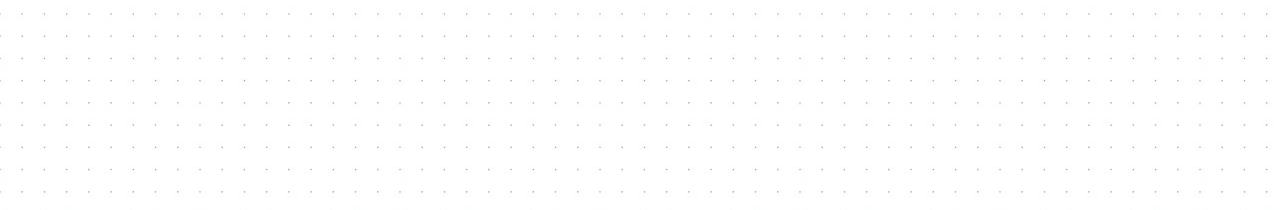
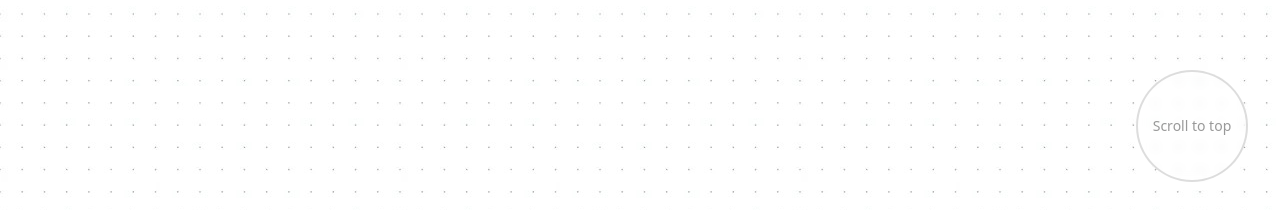
Before and after one commit to GentleHorse/ReactEssentials_v2, a React (Vite) app: page /redux in a window 1280 px wide. Shown: the part 586-796 px from the top of the page. Built offline with nearby package versions, Linux system fonts and the light colour scheme; a web font is replaced by a local one.

Commit message:
Created the scroll to top button component and implemented to each page

```diff
--- /dev/null
+++ b/src/components/UI/ScrollToTopButton.jsx
@@ -0,0 +1,34 @@
+export default function ScrollToTopButton({buttonPosition="right"}) {
+
+  let buttonPositionClassName = "flex flex-col";
+
+  if(buttonPosition==="center"){
+    buttonPositionClassName += " items-center"
+  }
+
+  if(buttonPosition==="left"){
+    buttonPositionClassName += " items-start ml-8"
+  }
+
+  if(buttonPosition==="right"){
+    buttonPositionClassName += " items-end mr-8"
+  }
+
+  return (
+    <section className="fixed bottom-8 w-full">
+      <div className={buttonPositionClassName}>
+        <button
+          className="w-28 h-28 p-2
+          text-sm text-[#1C1C1C]/45 hover:text-[#1C1C1C]/85 hover:font-bold
+          rounded-full backdrop-blur-sm bg-[#FFFFFF]/15 hover:bg-[#FFFFFF]/85
+          border-2 border-[#1C1C1C]/15"
+          onClick={() => {
+            window.scrollTo(0, 0);
+          }}
+        >
+          Scroll to top
+        </button>
+      </div>
+    </section>
+  );
+}
--- a/src/pages/Advanced.jsx
+++ b/src/pages/Advanced.jsx
@@ -1,5 +1,6 @@
-import Header from "../components/UI/Header";
-import PageTitle from "../components/UI/PageTitle";
+import Header from "../components/UI/Header.jsx";
+import PageTitle from "../components/UI/PageTitle.jsx";
+import ScrollToTopButton from "../components/UI/ScrollToTopButton.jsx";
 
 export default function AdvancedPage() {
   return (
@@ -7,6 +8,8 @@ export default function AdvancedPage() {
       <Header />
 
       <PageTitle>Advanced</PageTitle>
+
+      <ScrollToTopButton />
     </>
   );
 }
--- a/src/pages/Authentication.jsx
+++ b/src/pages/Authentication.jsx
@@ -1,5 +1,6 @@
-import Header from "../components/UI/Header";
-import PageTitle from "../components/UI/PageTitle";
+import Header from "../components/UI/Header.jsx";
+import PageTitle from "../components/UI/PageTitle.jsx";
+import ScrollToTopButton from "../components/UI/ScrollToTopButton.jsx";
 
 export default function AuthenticationPage() {
   return (
@@ -7,6 +8,8 @@ export default function AuthenticationPage() {
       <Header />
 
       <PageTitle>Authentication</PageTitle>
+
+      <ScrollToTopButton />
     </>
   );
 }
--- a/src/pages/Basics.jsx
+++ b/src/pages/Basics.jsx
@@ -5,6 +5,7 @@ import { BASICS_TOPICS_ARRAY } from "../topics-data.js";
 import Header from "../components/UI/Header.jsx";
 import PageTitle from "../components/UI/PageTitle.jsx";
 import TableOfContents from "../components/UI/TableOfContents.jsx";
+import ScrollToTopButton from "../components/UI/ScrollToTopButton.jsx";
 
 export default function BasicsPage() {
   const [topicId, setTopicId] = useState("tp1");
@@ -44,6 +45,8 @@ export default function BasicsPage() {
           </ul>
         </div>
       </section>
+
+      <ScrollToTopButton />
     </>
   );
 }
--- a/src/pages/Events.jsx
+++ b/src/pages/Events.jsx
@@ -2,6 +2,7 @@ import Header from "../components/UI/Header.jsx";
 import SectionWrapper from "../components/UI/SectionWrapper.jsx";
 import { MOUSE_EVENTS, DRAG_EVENTS } from "../topics-data.js";
 import PageTitle from "../components/UI/PageTitle.jsx";
+import ScrollToTopButton from "../components/UI/ScrollToTopButton.jsx";
 
 export default function EventsPage() {
   return (
@@ -33,6 +34,8 @@ export default function EventsPage() {
           ))}
         </ul>
       </SectionWrapper>
+
+      <ScrollToTopButton />
     </>
   );
 }
--- a/src/pages/Installation.jsx
+++ b/src/pages/Installation.jsx
@@ -4,6 +4,7 @@ import SectionWrapper from "../components/UI/SectionWrapper.jsx";
 import TopicWrapper from "../components/UI/TopicWrapper.jsx";
 import { INSTALLATION_TOPICS_ARRAY } from "../topics-data.js";
 import TableOfContents from "../components/UI/TableOfContents.jsx";
+import ScrollToTopButton from "../components/UI/ScrollToTopButton.jsx";
 
 export default function InstallationPage() {
   return (
@@ -19,6 +20,8 @@ export default function InstallationPage() {
           <TopicWrapper topics={INSTALLATION_TOPICS_ARRAY} />
         </ul>
       </SectionWrapper>
+
+      <ScrollToTopButton />
     </>
   );
 }
--- a/src/pages/ReactRouter.jsx
+++ b/src/pages/ReactRouter.jsx
@@ -1,5 +1,6 @@
-import Header from "../components/UI/Header";
-import PageTitle from "../components/UI/PageTitle";
+import Header from "../components/UI/Header.jsx";
+import PageTitle from "../components/UI/PageTitle.jsx";
+import ScrollToTopButton from "../components/UI/ScrollToTopButton.jsx";
 
 export default function ReactRouterPage() {
   return (
@@ -7,6 +8,8 @@ export default function ReactRouterPage() {
       <Header />
 
       <PageTitle>React Router</PageTitle>
+
+      <ScrollToTopButton />
     </>
   );
 }
--- a/src/pages/Redux.jsx
+++ b/src/pages/Redux.jsx
@@ -1,5 +1,6 @@
-import Header from "../components/UI/Header";
-import PageTitle from "../components/UI/PageTitle";
+import Header from "../components/UI/Header.jsx";
+import PageTitle from "../components/UI/PageTitle.jsx";
+import ScrollToTopButton from "../components/UI/ScrollToTopButton.jsx";
 
 export default function ReduxPage() {
   return (
@@ -7,6 +8,8 @@ export default function ReduxPage() {
       <Header />
 
       <PageTitle>Redux</PageTitle>
+
+      <ScrollToTopButton />
     </>
   );
 }
--- a/src/pages/Styling.jsx
+++ b/src/pages/Styling.jsx
@@ -5,6 +5,7 @@ import { STYLING_TOPICS_ARRAY } from "../topics-data.js";
 import Header from "../components/UI/Header.jsx";
 import PageTitle from "../components/UI/PageTitle.jsx";
 import TableOfContents from "../components/UI/TableOfContents.jsx";
+import ScrollToTopButton from "../components/UI/ScrollToTopButton.jsx";
 
 export default function StylingPage() {
   const [topicId, setTopicId] = useState("tp1");
@@ -47,6 +48,8 @@ export default function StylingPage() {
           </ul>
         </div>
       </section>
+
+      <ScrollToTopButton />
     </>
   );
 }
```
